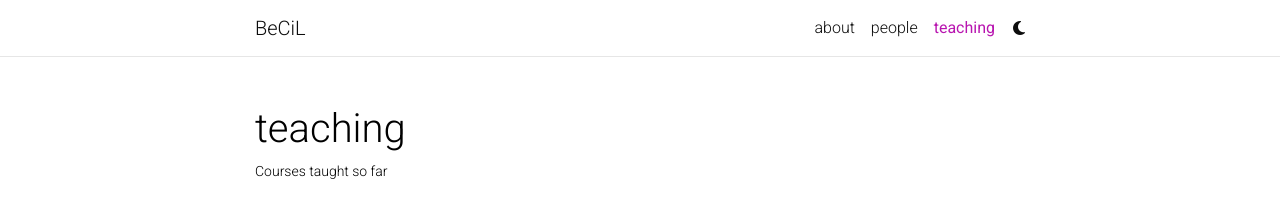
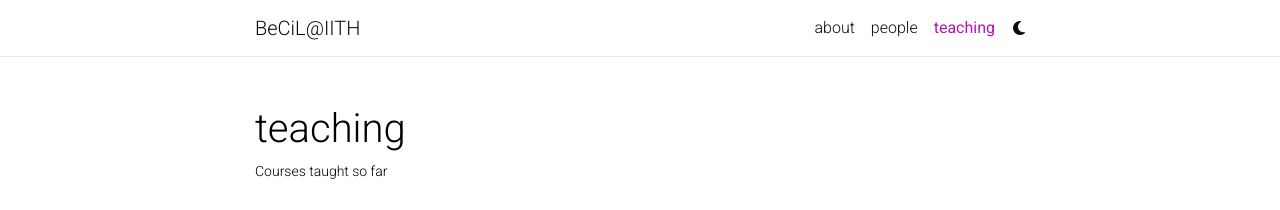
Before and after one commit to akiith/akiith.github.io, a Jekyll site: the page built from _pages/teaching.md, in a window 1280 px wide. Shown: the top 210 px of the page. Built offline with Jekyll 4.4.1, drawn with Linux system fonts in a browser that asks for light colours; comment, search, counter and statistics services are not loaded; a style sheet for code colours, icons or effects is not loaded.

Commit message:
Update _config.yml

```diff
--- a/_config.yml
+++ b/_config.yml
@@ -2,7 +2,7 @@
 # Site settings
 # -----------------------------------------------------------------------------
 
-title: BeCiL # the website title (if blank, full name will be used instead)
+title: BeCiL@IITH # the website title (if blank, full name will be used instead)
 first_name:
 middle_name:
 last_name:
```
